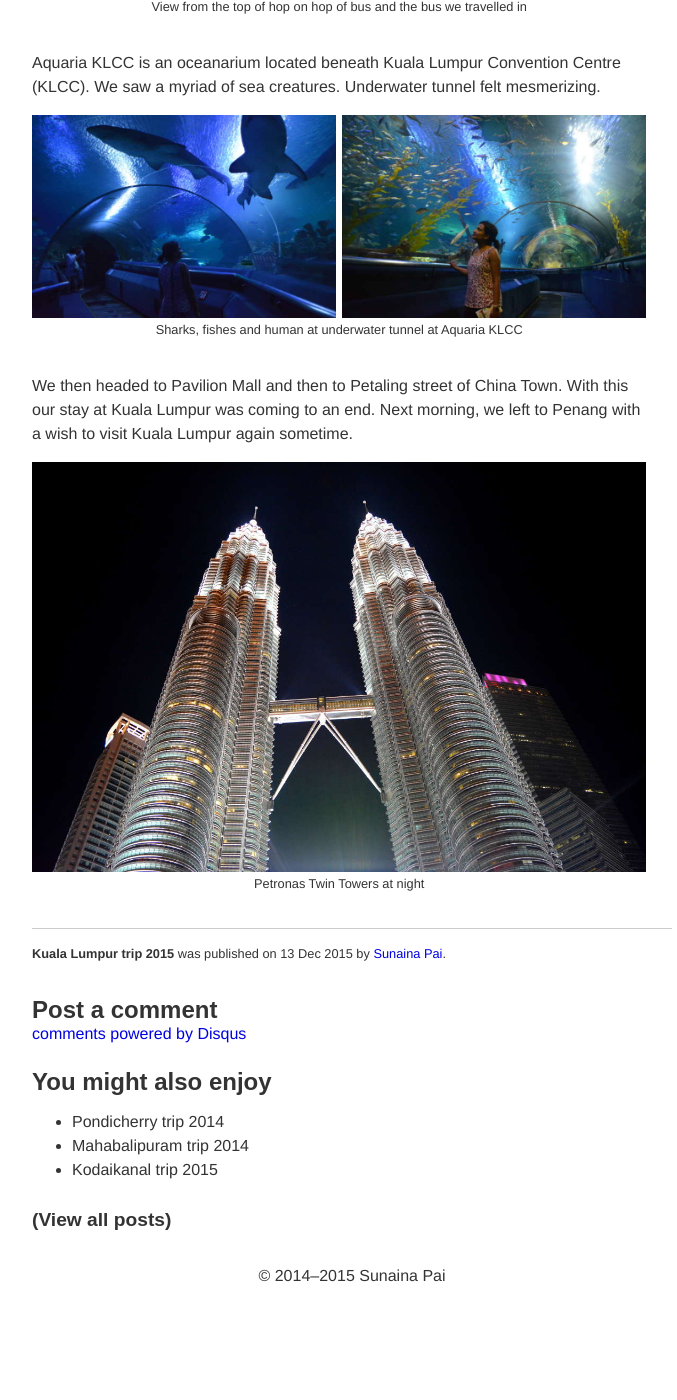
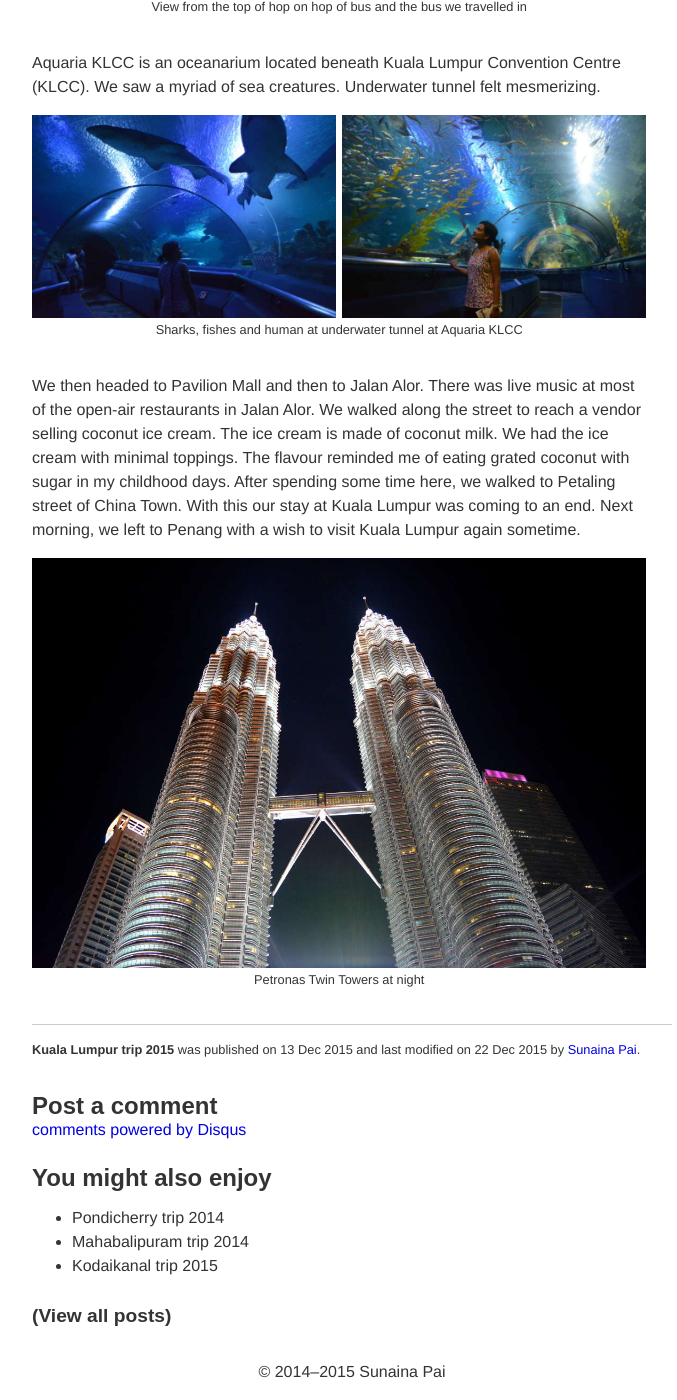
Before and after one commit to tmug/defunct-sunainapai.in-jekyll, a Jekyll site: the page built from _posts/2015-12-13-kuala-lumpur-trip-2015.md, in a window 1280 px wide and 1400 px high, scrolled down 9841 px. Shown: the whole window, without its empty margins (288-965 px from the left). Built offline with Jekyll 4.4.1, drawn with Linux system fonts in a browser that asks for light colours; comment, search, counter and statistics services are not loaded; before the commit the page ends 11145 px from its top, so only the background shows below that.

Commit message:
Update post 'Kuala Lumpur trip 2015'

```diff
--- a/_posts/2015-12-13-kuala-lumpur-trip-2015.md
+++ b/_posts/2015-12-13-kuala-lumpur-trip-2015.md
@@ -1,6 +1,7 @@
 ---
 layout: post
 title: "Kuala Lumpur trip 2015"
+modified: 2015-12-22
 ---
 
 In July 2015, we went on a trip to Malaysia for 10 days. The plan was to
@@ -312,9 +313,14 @@ mesmerizing.
     KLCC</figcaption>
 </figure>
 
-We then headed to Pavilion Mall and then to Petaling street of China
-Town. With this our stay at Kuala Lumpur was coming to an end. Next
-morning, we left to Penang with a wish to visit Kuala Lumpur again
+We then headed to Pavilion Mall and then to Jalan Alor. There was live
+music at most of the open-air restaurants in Jalan Alor. We walked along
+the street to reach a vendor selling coconut ice cream. The ice cream is
+made of coconut milk. We had the ice cream with minimal toppings. The
+flavour reminded me of eating grated coconut with sugar in my childhood
+days. After spending some time here, we walked to Petaling street of
+China Town. With this our stay at Kuala Lumpur was coming to an end.
+Next morning, we left to Penang with a wish to visit Kuala Lumpur again
 sometime.
 
 <figure id="one-up">
```
